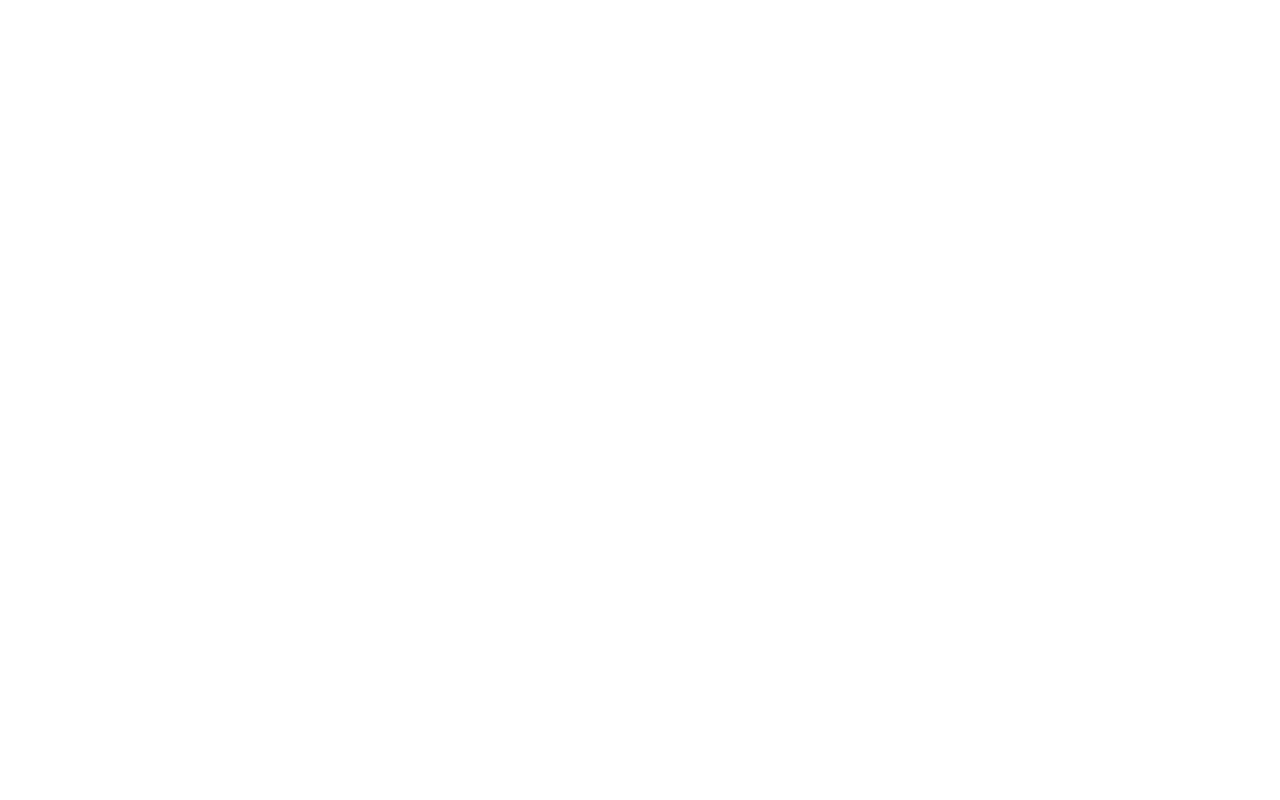
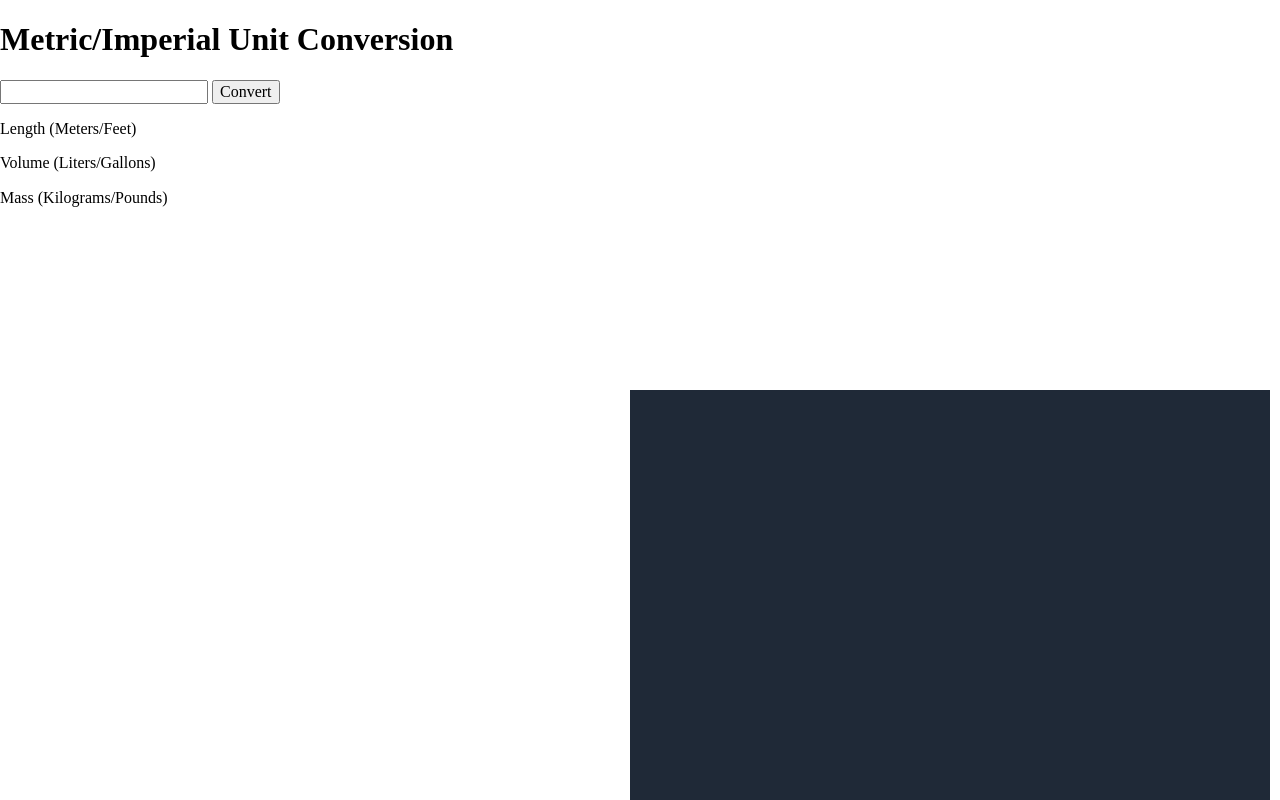
Before and after one commit to ashsass/unit-converter, a website built with Vite: page index.html in a window 1280 px wide. Built offline with nearby package versions, Linux system fonts and the light colour scheme.

Commit message:
Added html

```diff
--- a/index.css
+++ b/index.css
@@ -1,3 +1,26 @@
+* {
+   box-sizing: inherit;
+}
+
+html {
+    font-size: 10px;
+}
+
 body {
     margin: 0;
+    font-size: 1.6rem;
+    box-sizing: border-box;
 }
+/* Hold off on styling - I'm getting lost and frustrated*/
+.main-container{
+    background: #1F2937;
+    position: absolute;
+    left: 50%;
+    top: 50%;/* positions the top left corner to the 50% mark on the body */
+    width: 50%;
+    height: 50rem;
+    margin-left: -1rem;
+    /* reposition to -1/2 width */
+    margin-top: -1rem;
+    /* reposition to -1/2 height */
+}
--- a/index.html
+++ b/index.html
@@ -3,6 +3,26 @@
         <link rel="stylesheet" href="index.css">
     </head>
     <body>
+        <h1 class="heading">Metric/Imperial Unit Conversion</h1>
+
+        <input type="text" id="convert-input" name="convert-input">
+
+        <button id="convert-btn">Convert</button>
+
+        <p class="convert-label length">Length (Meters/Feet)</p>
+        <p class="convert-result-length"></p>
+
+        <p class="convert-label volume">Volume (Liters/Gallons)</p>
+        <p class="convert-result-volume"></p>
+
+        <p class="convert-label mass">Mass (Kilograms/Pounds)</p>
+        <p class="convert-result-mass"></p>
+
+
+
+
+        <div class="main-container">
+        </div>
         <script src="index.js"></script>
     </body>
 </html>
```
